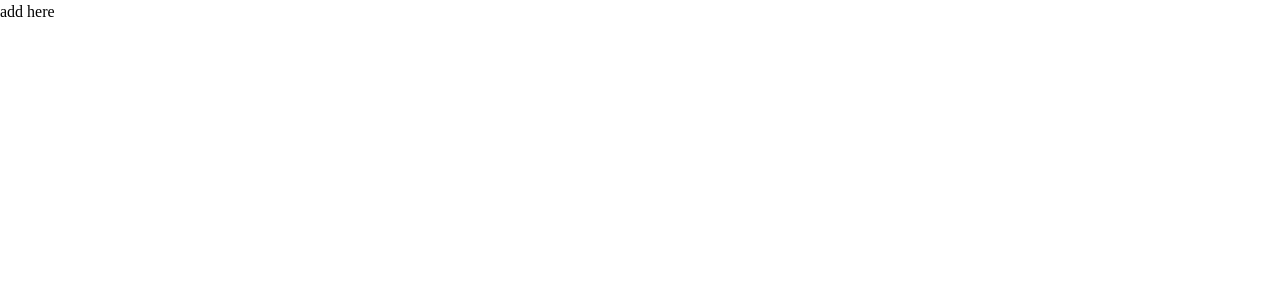
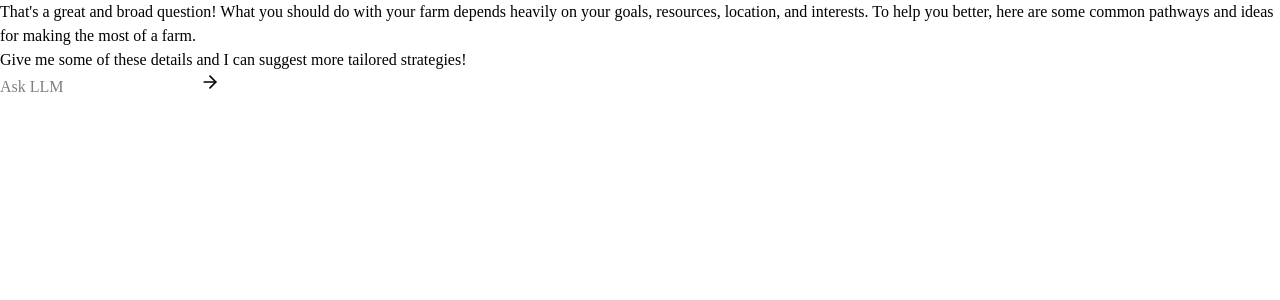
Before and after one commit to onfr0y/Ai_comp_app, a React (Vite) app in the folder front-end/: page /ai in a window 1280 px wide. Shown: the top 300 px of the page. Built offline with nearby package versions, Linux system fonts and the light colour scheme.

Commit message:
update llm page'

```diff
--- a/front-end/src/component/LlmBox.jsx
+++ b/front-end/src/component/LlmBox.jsx
@@ -1,24 +1,119 @@
-import React from 'react'
+import React, { useState, useRef, useEffect } from 'react';
+import { ArrowRight, LoaderCircle } from 'lucide-react';
 
+// This component now represents the entire chat interface.
+function LlmBox() {
+  // State for the conversation history
+  const [history, setHistory] = useState([
+    {
+      role: 'model',
+      parts: "That's a great and broad question! What you should do with your farm depends heavily on your goals, resources, location, and interests. To help you better, here are some common pathways and ideas for making the most of a farm.",
+    },
+    {
+        role: 'model',
+        parts: "Give me some of these details and I can suggest more tailored strategies!"
+    }
+  ]);
 
+  // State for the user's current message
+  const [newMessage, setNewMessage] = useState('');
+  // State to track if the AI is currently generating a response
+  const [loading, setLoading] = useState(false);
+  // Ref for the chat container to enable auto-scrolling
+  const chatContainerRef = useRef(null);
 
-function LlmBox() {
+  // Automatically scroll to the bottom of the chat when new messages are added
+  useEffect(() => {
+    if (chatContainerRef.current) {
+      chatContainerRef.current.scrollTop = chatContainerRef.current.scrollHeight;
+    }
+  }, [history, loading]);
+
+  // Function to handle form submission
+  const handleSubmit = async (e) => {
+    e.preventDefault();
+    if (!newMessage.trim()) return; // Don't send empty messages
+
+    setLoading(true);
+    const userMessage = { role: 'user', parts: newMessage };
+    const updatedHistory = [...history, userMessage];
+    setHistory(updatedHistory);
+    setNewMessage(''); // Clear the input field
+
+    try {
+      // API call to your backend chat endpoint
+      const response = await fetch('http://localhost:3001/api/chat', {
+        method: 'POST',
+        headers: {
+          'Content-Type': 'application/json',
+        },
+        body: JSON.stringify({
+          history, // Send the previous history
+          newMessage: userMessage.parts, // Send the new user message
+        }),
+      });
+
+      if (!response.ok) {
+        throw new Error('Network response was not ok');
+      }
+
+      const data = await response.json();
+      const aiMessage = { role: 'model', parts: data.generatedMessage }; // The backend returns a generatedMessage field
+
+      // Add the AI's response to the history
+      setHistory(prevHistory => [...prevHistory, aiMessage]);
+
+    } catch (error) {
+      console.error('Failed to fetch AI response:', error);
+      // Optionally, add an error message to the chat history
+      const errorMessage = { role: 'model', parts: 'Sorry, I encountered an error. Please try again.' };
+      setHistory(prevHistory => [...prevHistory, errorMessage]);
+    } finally {
+      setLoading(false);
+    }
+  };
+
   return (
-    <div className=' flex flex-col lg:flex-row gap-4 md:gap-8 max-w-7xl mx-3 my-4 md:my-8 p-4 md:p-8 border-2 border-white/20 backdrop-blur-lg shadow-lg rounded-lg relative'>
-       <section class="mt-[100px] md:mt-[140px]">
-      <div>
-        <div class="relative text-center">
-          <div class="w-full md:w-[750px] h-[300px] md:h-[500px] rounded-[20px] bg-gradient-radial from-white/80 to-white/20 overflow-hidden flex items-center justify-center shadow-[0_0_20px_rgba(255,255,255,0.1)]">
+    // Main container with glassmorphism effect
+    <div className='flex flex-col w-full max-w-md h-[85vh] bg-black/30 backdrop-blur-xl border border-white/20 rounded-3xl shadow-lg overflow-hidden'>
 
+      {/* Chat messages container */}
+      <div ref={chatContainerRef} className="flex-grow p-6 overflow-y-auto space-y-4">
+        {history.map((message, index) => (
+          <div key={index} className={`flex ${message.role === 'user' ? 'justify-end' : 'justify-start'}`}>
+            <div className={`px-4 py-2 rounded-lg max-w-xs lg:max-w-md ${message.role === 'user' ? 'bg-blue-500/50 text-white' : 'bg-white/20 text-white'}`}>
+              <p className="text-sm">{message.parts}</p>
+            </div>
           </div>
-          <button class="mt-4 md:mt-[30px] md:ml-[600px] px-4 md:px-5 py-2 md:py-2.5 border border-white/40 rounded-full shadow-lg bg-white/20 text-white cursor-pointer transition-colors hover:bg-white/30">
-            add here
+        ))}
+        {/* Loading indicator */}
+        {loading && (
+          <div className="flex justify-start">
+             <div className="px-4 py-2 rounded-lg bg-white/20 text-white">
+                <LoaderCircle className="animate-spin" size={20} />
+             </div>
+          </div>
+        )}
+      </div>
+
+      {/* Input form area */}
+      <div className="p-4">
+        <form onSubmit={handleSubmit} className="flex items-center gap-3 bg-black/30 backdrop-blur-lg p-2 rounded-xl border border-white/20">
+          <input
+            type="text"
+            value={newMessage}
+            onChange={(e) => setNewMessage(e.target.value)}
+            placeholder="Ask LLM"
+            className="flex-grow bg-transparent text-white placeholder-gray-300 focus:outline-none px-2"
+            disabled={loading}
+          />
+          <button type="submit" className="bg-white/20 p-2 rounded-lg disabled:opacity-50" disabled={loading}>
+            <ArrowRight size={20} className="text-white" />
           </button>
-        </div>
+        </form>
       </div>
-    </section>
     </div>
-  )
+  );
 }
 
-export default LlmBox
+export default LlmBox;
--- a/front-end/src/component/SplitText.jsx
+++ b/front-end/src/component/SplitText.jsx
@@ -163,7 +163,6 @@ export default function App() {
 
   const commonTextStyle = "text-3xl sm:text-4xl md:text-5xl font-bold text-white drop-shadow-lg mb-2";
 
-  // Render the correct page based on the 'currentPage' state
   if (currentPage !== 'home') {
       return <PagePlaceholder title={pageTitle} onBack={() => navigateTo('home', '')} />;
   }
```
Also changed, not shown: front-end/src/component/FeatureCard.jsx (+5 -5 lines).
